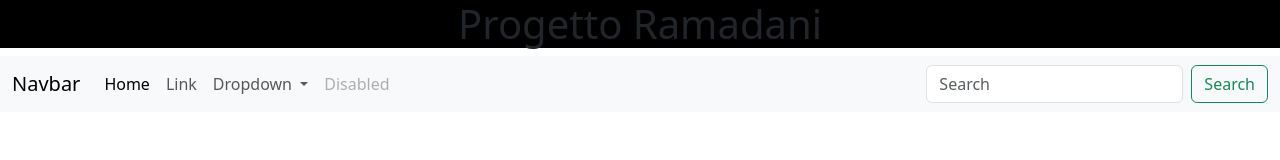
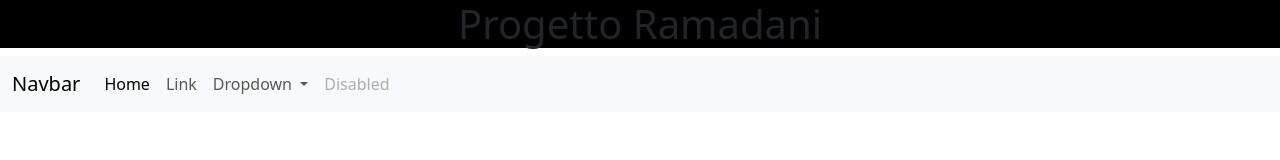
Before and after one commit to Rodrik07/ProgettoRamadani, a plain HTML site: page index.html in a window 1280 px wide. Drawn offline with nearby package versions, Linux system fonts and the light colour scheme.

Commit message:
Remove Form

```diff
--- a/index.html
+++ b/index.html
@@ -48,10 +48,7 @@
                         <a class="nav-link disabled" href="#" tabindex="-1" aria-disabled="true">Disabled</a>
                     </li>
                 </ul>
-                <form class="d-flex">
-                    <input class="form-control me-2" type="search" placeholder="Search" aria-label="Search">
-                    <button class="btn btn-outline-success" type="submit">Search</button>
-                </form>
+
             </div>
         </div>
     </nav>
```
